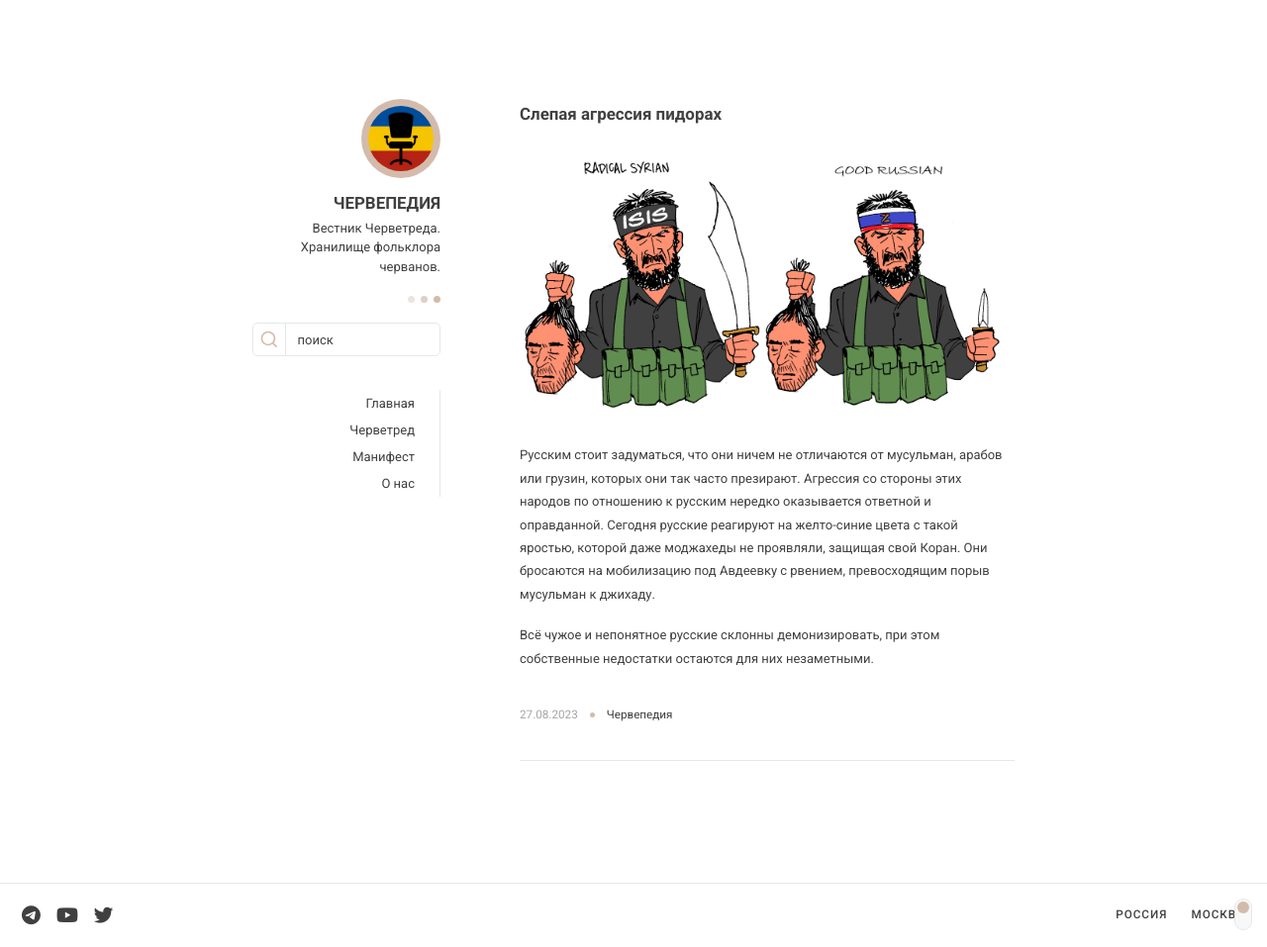
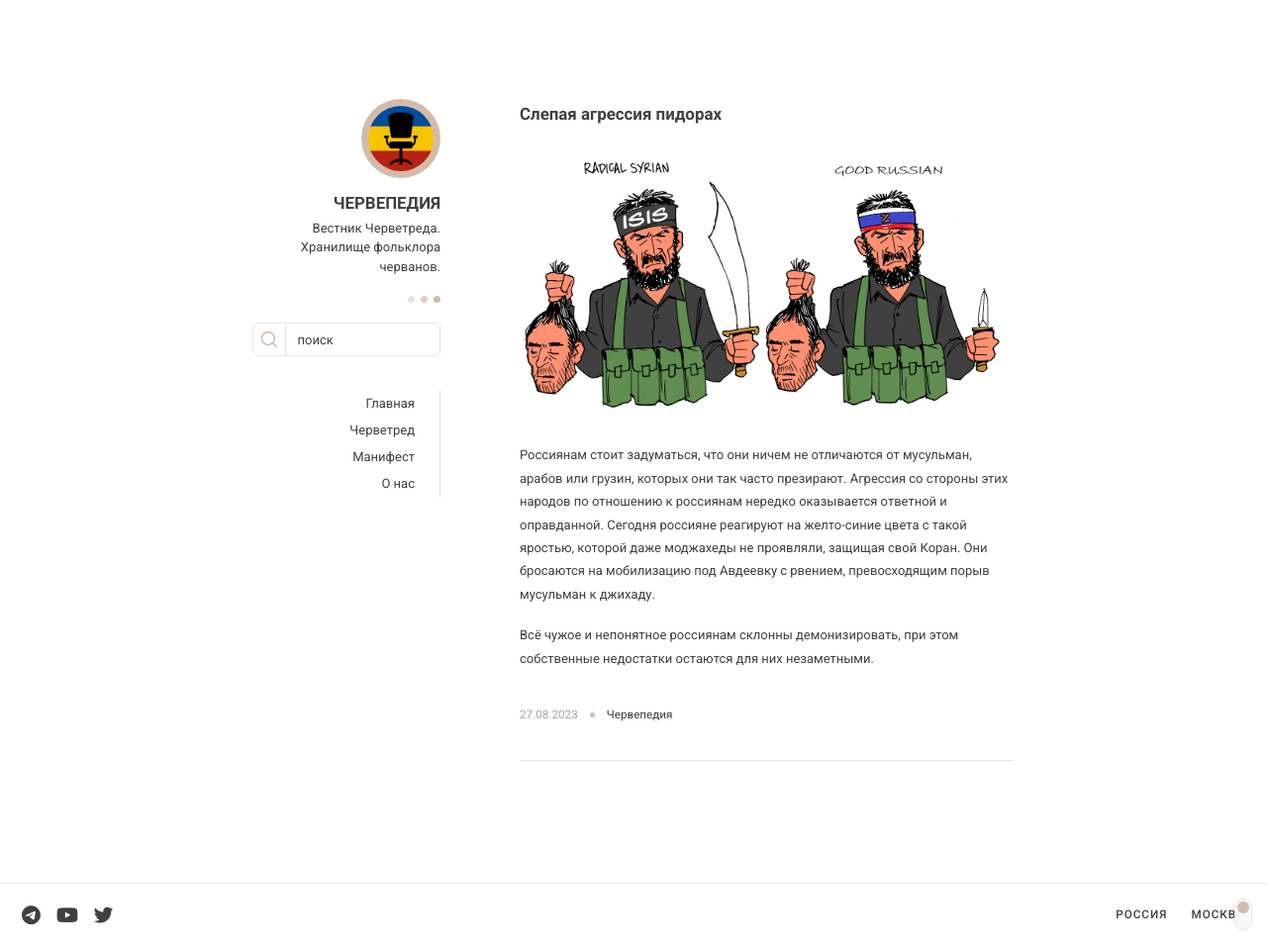
Before and after one commit to chervepediya/chervepediya.github.io, a Jekyll site: the page built from _posts/2023-08-27-russian-blind-aggression.md, in a window 1280 px wide and 957 px high. Shown: the whole window at 99% size. Built offline with Jekyll 4.4.1, drawn with Linux system fonts in a browser that asks for light colours; a script that is not in the unit is left out.

Commit message:
Update 2023-08-27-russian-blind-aggression.md

```diff
--- a/_posts/2023-08-27-russian-blind-aggression.md
+++ b/_posts/2023-08-27-russian-blind-aggression.md
@@ -6,6 +6,6 @@
 image: assets/images/pidorashki.png
 ---
 
-<p>Русским стоит задуматься, что они ничем не отличаются от мусульман, арабов или грузин, которых они так часто презирают. Агрессия со стороны этих народов по отношению к русским нередко оказывается ответной и оправданной. Сегодня русские реагируют на желто-синие цвета с такой яростью, которой даже моджахеды не проявляли, защищая свой Коран. Они бросаются на мобилизацию под Авдеевку с рвением, превосходящим порыв мусульман к джихаду.</p>
+<p>Россиянам стоит задуматься, что они ничем не отличаются от мусульман, арабов или грузин, которых они так часто презирают. Агрессия со стороны этих народов по отношению к россиянам нередко оказывается ответной и оправданной. Сегодня россияне реагируют на желто-синие цвета с такой яростью, которой даже моджахеды не проявляли, защищая свой Коран. Они бросаются на мобилизацию под Авдеевку с рвением, превосходящим порыв мусульман к джихаду.</p>
 
-<p>Всё чужое и непонятное русские склонны демонизировать, при этом собственные недостатки остаются для них незаметными.</p>
+<p>Всё чужое и непонятное россиянам склонны демонизировать, при этом собственные недостатки остаются для них незаметными.</p>
```
